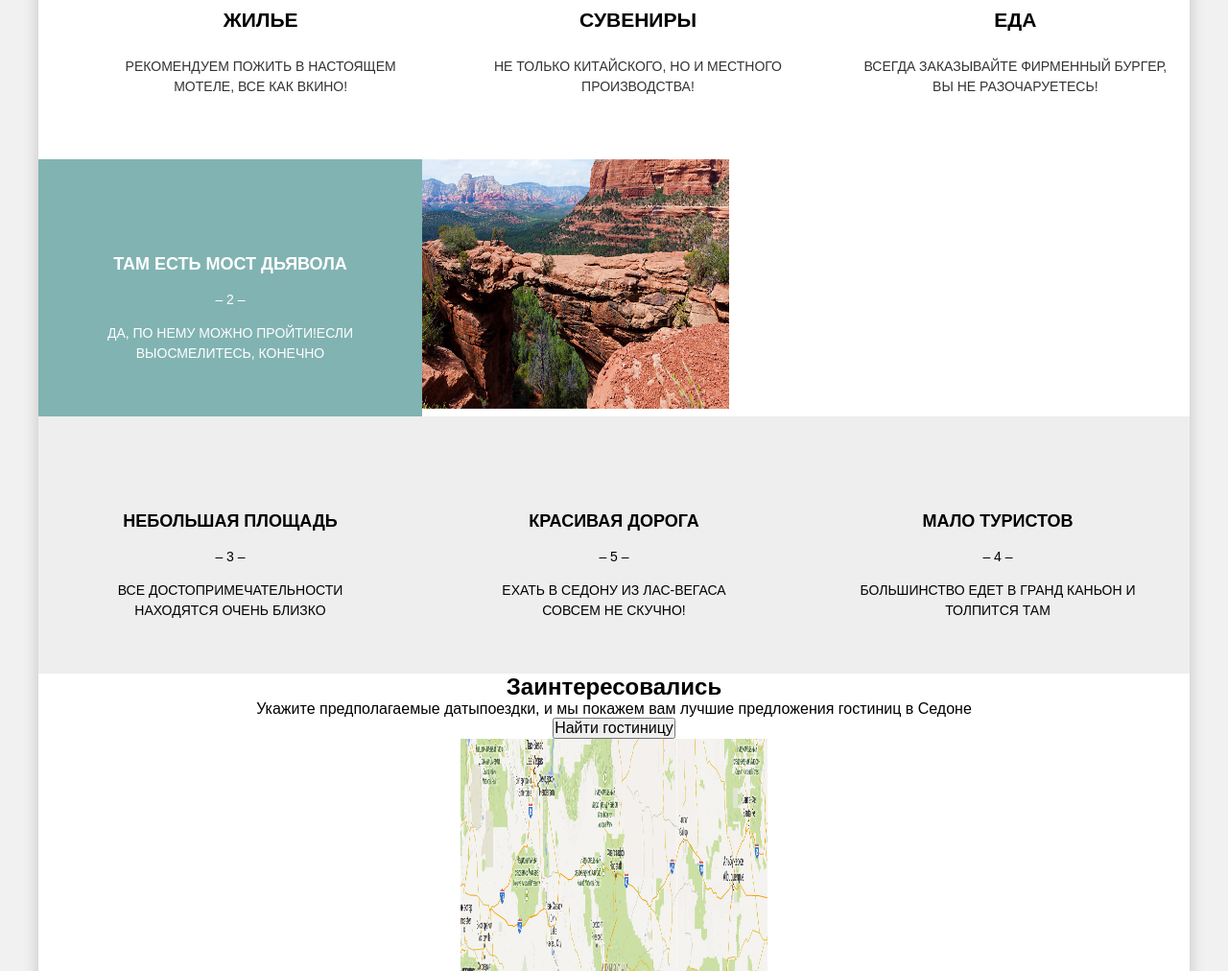
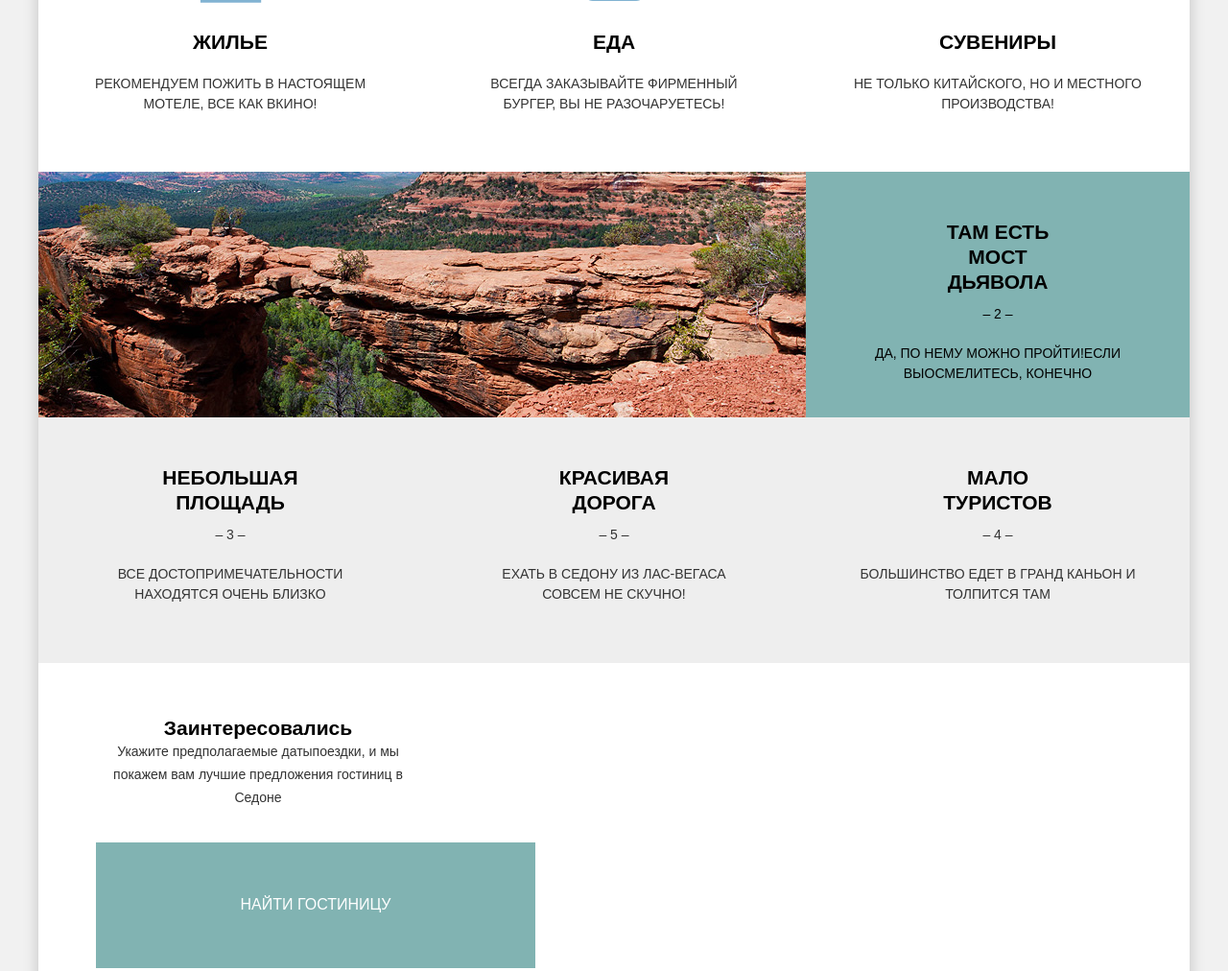
Before and after one commit to andreychernetsky/SedoneSiteAcadem, a website: page app/index.html in a window 1280 px wide. Shown: the part 1082-2094 px from the top of the page at 96% size. Drawn offline with Linux system fonts and the light colour scheme; files whose address does not match are found by name; a web font is replaced by a local one.

Commit message:
Add search and button

```diff
--- a/app/index.html
+++ b/app/index.html
@@ -77,18 +77,18 @@
 		<section class="main-features">
 			<div class="main-features__advice main-features__advice--house">
 				<h2 class="main-features__title main-features__title--house">Жилье</h2>
-				<p class="main-features__text">
+				<p class="main-features__text main-features__text--house">
 					Рекомендуем пожить в настоящем мотеле, все как вкино!
 				</p>
 			</div>
 			<div class="main-features__advice main-features__advice--souvenir">
 				<h2 class="main-features__title main-features__title--souvenir">Сувениры</h2>
-				<p class="main-features__text">Не только китайского, но и местного производства!
+				<p class="main-features__text main-features__text--souvenir">Не только китайского, но и местного производства!
 				</p>
 			</div>
 			<div class="main-features__advice main-features__advice--food">
 				<h2 class="main-features__title main-features__title--food">Еда</h2>
-				<p class="main-features__text">Всегда заказывайте ФИРМЕННЫЙ БУРГЕР, Вы НЕ разочаруетесь!
+				<p class="main-features__text main-features__text--food">Всегда заказывайте ФИРМЕННЫЙ БУРГЕР, Вы НЕ разочаруетесь!
 				</p>
 			</div>
 		</section>
@@ -110,26 +110,26 @@
 		<section class="feature">
 			<!--модификатор feature__fact&#45;&#45;theme-grey меняет цвет только в трех блоках,но оставляет прежним-->
 			<div class="feature__fact feature__fact--theme-grey">
-				<h2 class="feature__title">Небольшая площадь</h2>
-				<p class="feature__text">&#8211; 3 &#8211;</p>
-				<p class="feature__text">Все достопримечательности находятся очень близко</p>
+				<h2 class="feature__title feature__title--theme-grey">Небольшая площадь</h2>
+				<p class="feature__text feature__text--theme-grey">&#8211; 3 &#8211;</p>
+				<p class="feature__text feature__text--theme-grey-info">Все достопримечательности находятся очень близко</p>
 			</div>
 			<div class="feature__fact feature__fact--theme-grey">
-				<h2 class="feature__title">Красивая дорога</h2>
-				<p class="feature__text">&#8211; 5 &#8211;</p>
-				<p class="feature__text">Ехать в Седону из Лас-Вегаса совсем не скучно!</p>
+				<h2 class="feature__title feature__title--theme-grey">Красивая дорога</h2>
+				<p class="feature__text feature__text--theme-grey">&#8211; 5 &#8211;</p>
+				<p class="feature__text feature__text--theme-grey-info">Ехать в Седону из Лас-Вегаса совсем не скучно!</p>
 			</div>
 			<div class="feature__fact feature__fact--theme-grey">
-				<h2 class="feature__title">Мало туристов</h2>
-				<p class="feature__text">&#8211; 4 &#8211;</p>
-				<p class="feature__text">Большинство едет в Гранд Каньон и толпится там</p>
+				<h2 class="feature__title feature__title--theme-grey">Мало туристов</h2>
+				<p class="feature__text feature__text--theme-grey">&#8211; 4 &#8211;</p>
+				<p class="feature__text feature__text--theme-grey-info">Большинство едет в Гранд Каньон и толпится там</p>
 			</div>
 		</section>
 		<div class="search-hotel">
-			<h2 class="search-hotel">Заинтересовались</h2>
+			<h2 class="search-hotel__title">Заинтересовались</h2>
 			<p class="search-hotel__text">Укажите предполагаемые датыпоездки, и мы покажем вам лучшие предложения гостиниц в Седоне</p>
 			<button class="search-hotel button" type="submit">
-				Найти гостиницу
+				<span class="button__text">Найти гостиницу</span>
 			</button>
 		</div>
 		<div class="map">
@@ -142,8 +142,21 @@
 		</div>
 	</div>
 </main>
-
-
+<footer class="main-footer">
+	<div class="container">
+		<h2 class="tag">#visitsedona</h2>
+		<div class="social">
+			<a href="#" class="social__button"></a>
+			<a href="#" class="social__button"></a>
+			<a href="#" class="social__button"></a>
+		</div>
+		<div class="development">Разработано
+			<a href="#" class="development__copyright">
+				<img class="development__picture" src="img/htmlacademy.svg" width="27" height="35" alt="HTML Academy">
+			</a>
+		</div>
+	</div>
+</footer>
 <script src="js/libs.min.js"></script>
 <script src="js/main.js"></script>
 </body>
--- /dev/null
+++ b/app/scss/blocks/button.scss
@@ -0,0 +1,24 @@
+:root {
+  --main-bg-color: #81b3b2;
+  --background-header: #fff;
+  --color-hover: #669ec0;
+}
+
+.button {
+  border: 0;
+  background-color: var(--main-bg-color);
+  color: var(--background-header);
+  font-family: $basic-font-family;
+  text-align: center;
+  text-transform: uppercase;
+  cursor: pointer;
+  &:hover {
+    background-color: var(--color-hover);
+  }
+  &:active {
+    color: rgba(255, 255, 255, .3);
+  }
+  &__text {
+    align-items: center;
+  }
+}
--- a/app/scss/blocks/feature.scss
+++ b/app/scss/blocks/feature.scss
@@ -7,8 +7,8 @@
 
 .feature {
   position: relative;
-  color: var(--background-header);
-  &--befor-border::before { //для моьилки
+  color: var(----background-header);
+  &--befor-border::before {
     content: "";
     position: absolute;
     top: -1px;
@@ -17,22 +17,20 @@
     height: 1px;
     background-color: var(--feature-befor);
   }
- /* &__image {
-    display: block;
-    margin:0 auto;
-    width:$body-width;
-    overflow: hidden;
-  }
-  &__picture {
-    height:auto;
-    width:$body-width;
-  }*/
-  &__fact--real-town {
+  &__fact {
+    font-family: $basic-font-family;
+    font-weight: 400;
+    line-height: 21px;
+    text-align: center;
+    background-color: var(--main-bg-color);
+    text-transform: uppercase;
+    padding-bottom: 40px;
+    box-sizing: border-box;
+    &--real-town {
       position: relative;
-    padding: 35px;
+      padding-top: 35px;
       &::before {
         content: "";
-      margin:auto;
         position: absolute;
         height: 40px;
         width: 320px;
@@ -42,31 +40,54 @@
         background-image: url("../../img/bg-triangle.svg");
         background-repeat: no-repeat;
       }
+      &--devil-bridge {
+        padding-bottom: 38px;
       }
-  &__fact {
+    }
     @include container;
-    font-family: $basic-font-family;
-    font-weight: 400;
-    line-height: 21px;
-    text-align: center;
-    background-color: var(--main-bg-color);
-    text-transform: uppercase;
-    padding-bottom: 40px;
+    &--theme-grey {
+      background-color: #eeeeee;
+      color: var(--black);
+      padding-bottom: 28px;
+      padding-left: 35px;
+      padding-right: 35px;
     }
-  &__fact--theme-grey {
-    background-color: #EEE;
-    color: var(--back);
-    padding: 0 35px 28px 35px;
   }
   &__title {
     padding-top: 41px;
     line-height: 26px;
     font-size: 18px;
     margin: 0;
+    &--theme-grey {
+      padding-top: 26px;
+    }
   }
   &__text {
     font-size: 14px;
+    margin: 0;
+    margin-top: 11px;
+    &--theme-grey {
+      color: #333333;
+      margin-top: 9px;
+    }
+    &--theme-grey-info {
+      color: var(--color-reasons);
       margin-top: 14px;
+    }
+    &--info {
+      margin-top: 14px;
+    }
+  }
+  &__image {
+    display: block;
+    margin: 0 auto;
+    // height: 260px;
+    width: 320px;
+    overflow: hidden;
+  }
+  &__picture {
+    height: auto;
+    width: 320px;
   }
 }
 
@@ -74,49 +95,85 @@
   .feature {
     display: flex;
     font-size: 0;
-   /* &--befor-border::after {
+    &--befor-border::before {
       display: none;
-    }*/
-  } ;
+    }
     &__fact {
       width: 256px;
       min-height: 256px;
-    padding: 0 40px 0 45px;
+      padding-left: 40px;
+      padding-right: 40px;
+      padding-bottom: 0;
+      &--real-town {
+        padding-top: 0;
+        padding-left: 45px;
+        padding-right: 45px;
+        &::before {
+          content: none;
         }
-/*  &__fact--theme-grey {
+      }
+      &--theme-grey {
         padding-left: 50px;
         padding-right: 50px;
       }
-  &__fact--devil-bridge {
+      &--devil-bridge {
         order: 2;
-  }*/
+      }
+    }
     &__title {
       font-size: 21px;
       padding-top: 45px;
     }
- /* &__text {
+    &__text {
       margin-top: 10px;
       margin-bottom: 20px;
-  }*/
+      &--theme-grey {
+        margin-top: 10px;
+      }
+      &--info {
+        margin-bottom: 45px;
+      }
+    }
+    // перенос текста с дефисом :sick:
+    &__all-sight {
+      display: block;
+      position: relative;
+      &::after {
+        content: "-";
+        position: absolute;
+        top: -1px;
+        right: 5px;
+      }
+    }
     &__image {
       width: 512px;
       position: relative;
       height: auto;
       margin: 0;
+      &--devil-bridge {
+        order: 1
+      }
     }
     &__picture {
       width: 512px;
+      // height: 100%;
     }
   }
+}
+
 @media #{$desktop-widths} {
-  .feature__fact {
+  .feature {
+    &__fact {
       width: 400px;
-    padding:55px 55px;
+      padding-left: 55px;
+      padding-right: 55px;
+    }
     &__title {
       width: 160px;
       padding-top: 50px;
-      margin: auto;
-    }
+      // align-self: center;
+      margin-left: auto;
+      margin-right: auto;
     }
     &__image {
       width: 800px;
@@ -128,7 +185,15 @@
       top: 50%;
       left: 50%;
       width: 800px;
-    height:auto;
-    transform: translate(-50%,-50%);
+      height: auto;
+      transform: translate(-50%, -50%);
+    }
+    // перенос текста с дефисом :sick:
+    &__all-sight {
+      &::after {
+        right: 72px;
       }
     }
+  }
+
+}
--- a/app/scss/blocks/info-section.scss
+++ b/app/scss/blocks/info-section.scss
@@ -86,10 +86,10 @@
   .info-section__image {
     width: 768px;
     height: 518px;
-    background-image: url("../img/back/bg-back-tablet@1x.jpg");
+    background-image: url("../../img/back/bg-back-tablet@1x.jpg");
     &::after {
       height: 57px;
-      background-image: url("../img/intro/bg-intro-triangle-tablet.svg");
+      background-image: url("../../img/intro/bg-intro-triangle-tablet.svg");
     }
     &__index-text {
       width: 460px;
--- a/app/scss/blocks/main-features.scss
+++ b/app/scss/blocks/main-features.scss
@@ -2,24 +2,24 @@
   --black: #000;
   --color-reasons: #333;
 }
-
 .main-features {
   font-family: $basic-font-family;
   text-transform: uppercase;
   @include container;
   padding-top: 35px;
-  padding-left: 0px;
+  padding-left: 0;
   padding-bottom: 5px;
   &__advice {
-    text-align: center;
+    text-align: left;
     padding-left: 70px;
   }
   &__title {
     position: relative;
     font-size: 18px;
     font-weight: 700;
-    line-height: 36px;
-    color: var(--black);
+    line-height: 26px;
+    color:var(--black);
+    margin: 0;
     margin-bottom: 14px;
     &::before {
       content: "";
@@ -35,19 +35,21 @@
     &--house::before {
       background-image: url("../../img/icons/icon-house.svg");
     }
+
     &--souvenir::before {
       background-image: url("../../img/icons/icon-gift.svg");
     }
+
     &--food::before {
       background-image: url("../../img/icons/icon-burger.svg");
     }
-
   }
   &__text {
     font-size: 14px;
     line-height: 21px;
     font-weight: 400;
-    color: var(--color-reasons);
+    color:var( --color-reasons);
+    margin: 0;
     margin-bottom: 27px;
   }
 
@@ -56,24 +58,25 @@
 @media #{$tablet-widths} {
   .main-features {
     display: flex;
-    padding-top: 120px;
+    padding: 0;
     justify-content: center;
     &__advice {
       text-align: center;
       width: 256px;
-     /* &--house {
+      padding: 0 45px;
+      padding-top: 160px;
+      box-sizing: border-box;
+      &--house {
         order: 1;
       }
-
       &--souvenir {
         order: 3;
       }
-
       &--food {
         order: 2;
         padding-left: 50px;
         padding-right: 50px;
-      }*/
+      }
     }
     &__title {
       font-size: 21px;
@@ -97,7 +100,6 @@
     }
   }
 }
-
 @media #{$desktop-widths} {
   .main-features__advice {
     width: 400px;
--- a/app/scss/blocks/main-menu.scss
+++ b/app/scss/blocks/main-menu.scss
@@ -47,7 +47,7 @@
     right: 20px;
     width: 22px;
     height: 22px;
-    background-image: url("../img/icons/icon-cross.svg");
+    background-image: url("../../img/icons/icon-cross.svg");
     cursor: pointer;
   }
   &__link {
--- /dev/null
+++ b/app/scss/blocks/search-hotel.scss
@@ -0,0 +1,34 @@
+:root {
+  --black:#000;
+  --color-reasons: #333;
+}
+.search-hotel {
+  padding: 30px 49px;
+  @include container();
+  &__title {
+    font-size: 21px;
+    font-weight:700;
+    color: var(--black);
+  }
+  &__text {
+    font-size: 14px;
+    line-height: 24px;
+    font-weight: 400;
+    color: var(--color-reasons);
+    margin: 0 0 35px 0;
+  }
+}
+
+@media #{$tablet-widths}{
+  .search-hotel {
+    width: 458px;
+    padding: 56px 60px;
+  }
+  &__title {
+    font-size: 30px;
+    margin-bottom: 30px;
+  }
+  &__text {
+    margin-bottom: 41px;
+  }
+}
--- a/app/scss/style.scss
+++ b/app/scss/style.scss
@@ -14,3 +14,5 @@
 @import "blocks/wrapp-container";
 @import "blocks/feature";
 @import "blocks/main-features";
+@import "blocks/button";
+@import "blocks/search-hotel";
```
Also changed, not shown: app/form.html (+7 -4 lines), app/css/style.css. Lines whose indentation alone changed are shown as unchanged.
